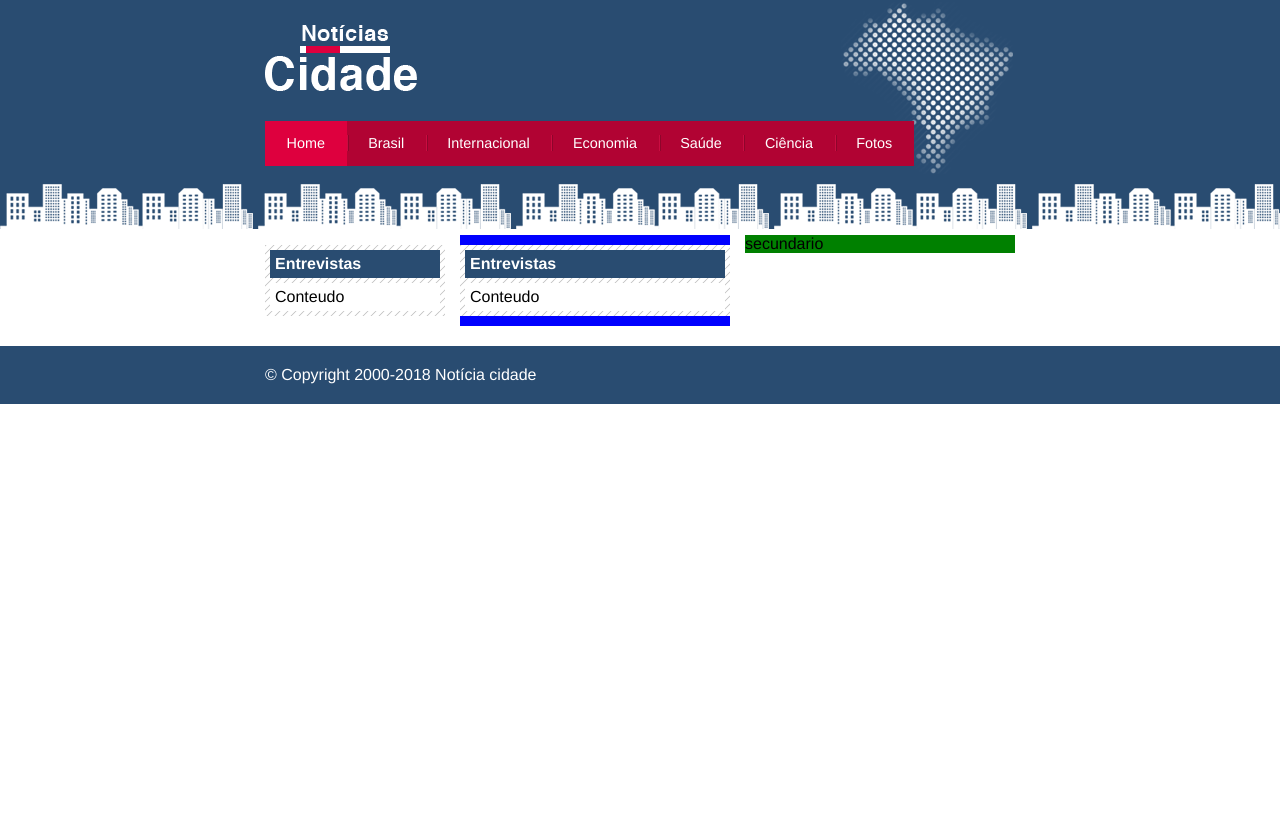
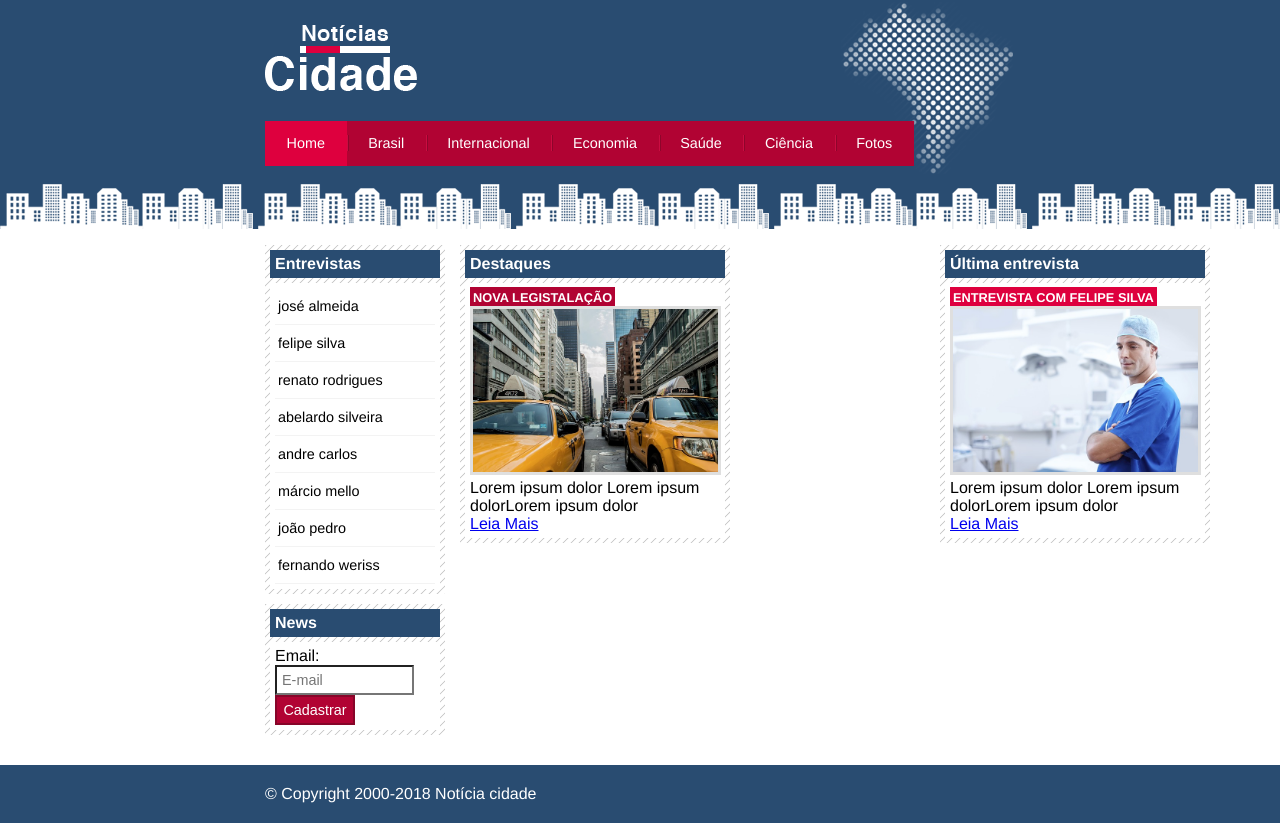
Before and after one commit to IsaiasSouzaSantos/siteNoticia, a plain HTML site: page index.html in a window 1280 px wide. Before the commit the page ends 800 px from the top, so only its background shows below. Drawn offline with Linux system fonts and the light colour scheme.

Commit message:
finalizando as barras e os menus laterais

```diff
--- a/css/estilo.css
+++ b/css/estilo.css
@@ -90,7 +90,6 @@ body.fotos #navegacao a#fotos{
     width:270px;
     float: left;
     margin:0 0 20px 195px;
-    background: blue;
 }
 
 #duas-colunas #primario{
@@ -106,7 +105,6 @@ body.fotos #navegacao a#fotos{
     width:270px;
     float: left;
     margin: 0 0 20px 15px;
-    background:green;
 }
 
 #lateral{
@@ -133,6 +131,57 @@ h2{
     margin-top:5px;
 }
 
+#lateral ul a{
+    font-size:0.9em;
+    padding:3px;
+    display:block;
+    line-height:30px;
+    color:#000;
+    text-decoration:none;
+    border-bottom:1px solid #f3f3f3;
+}
+
+#lateral ul a:hover{
+    background:#f9f9f9 url(../imagens/marcador.png) no-repeat left center;
+    color:#a1a1a1;
+    padding-left:20px;
+}
+
+label{
+    display:block;
+    cursor:pointer;
+}
+
+input{
+    font-size:0.9em;
+    background-color:#fff;
+    padding: 5px;
+    width: 125px;
+}
+
+input.submit{
+    width:80px;
+    color:#fff;
+    background-color:#b10333;
+    border:2px solid #870529;
+}
+
+img.imagem-principal{
+    width:98%;
+    border:3px solid #dfdfdf;
+}
+
+h3{
+    text-transform:uppercase;
+    display:inline;
+    font-size:0.8em;
+    padding:3px;
+    background-color: #b10333;
+    color:#fff;
+}
+.entrevista h3{
+    background-color:#de003e;
+}
 /*rodape*/
 #container-rodape{
     background:#294c71;
--- a/index.html
+++ b/index.html
@@ -5,7 +5,7 @@
     <title>Notícias cidade</title>
     <link rel="stylesheet" type="text/css" href="./css/estilo.css">
 </head>
-<body id="tres-colunas" class="home">
+<body class="home">
     <!--Inicio container-->
     <div id="container">
         <!--inicio topo-->
@@ -26,21 +26,64 @@
         <div id="conteudo">
             <div id="primario">
                 <div class="caixa">
-                    <h2>Entrevistas</h2>
+                    <h2>Destaques</h2>
                     <div class="caixa-conteudo">
-                        Conteudo
+                        <h3>Nova legistalação</h3>
+                        <img class="imagem-principal"src="imagens/taxi.jpg" width="100%">
+                        <p>Lorem ipsum dolor
+                            Lorem ipsum dolorLorem ipsum dolor </p>
+                            <a href="#">Leia Mais</a>
                     </div>
                 </div>
 
             </div>
-            <div id="secundario">secundario</div>
+            <div id="secundario">
+                <div id="primario">
+                    <div class="caixa entrevista">
+                        <h2>Última entrevista</h2>
+                        <div class="caixa-conteudo">
+                            <h3>Entrevista com felipe silva</h3>
+                            <img class="imagem-principal"src="imagens/doutor.jpg" width="100%">
+                            <p>Lorem ipsum dolor
+                                Lorem ipsum dolorLorem ipsum dolor </p>
+                                <a href="#">Leia Mais</a>
+                        </div>
+                    </div>
+
+                </div>
+            </div>
 
             <!--inicio lateral-->
             <div id="lateral">
                 <div class="caixa">
                     <h2>Entrevistas</h2>
                     <div class="caixa-conteudo">
-                        Conteudo
+                      <ul>
+                          <li><a href="#">josé almeida</a></li>
+                          <li><a href="#">felipe silva</a></li>
+                          <li><a href="#">renato rodrigues</a></li>
+                          <li><a href="#">abelardo silveira</a></li>
+                          <li><a href="#">andre carlos</a></li>
+                          <li><a href="#">márcio mello</a></li>
+                          <li><a href="#">joão pedro</a></li>
+                          <li><a href="#">fernando weriss</a></li>
+                      </ul>
+                    </div>
+                </div>
+
+                <div class="caixa">
+                    <h2>News</h2>
+                    <div class="caixa-conteudo">
+
+                        <form>
+                            <div>
+                                <label for="email">Email:</label>
+                                <input type="text" name="email" id="email" placeholder="E-mail">
+                            </div>
+                            <div>
+                                <input class="submit"type="submit" value="Cadastrar">
+                            </div>
+                        </form>
                     </div>
                 </div>
 
```
